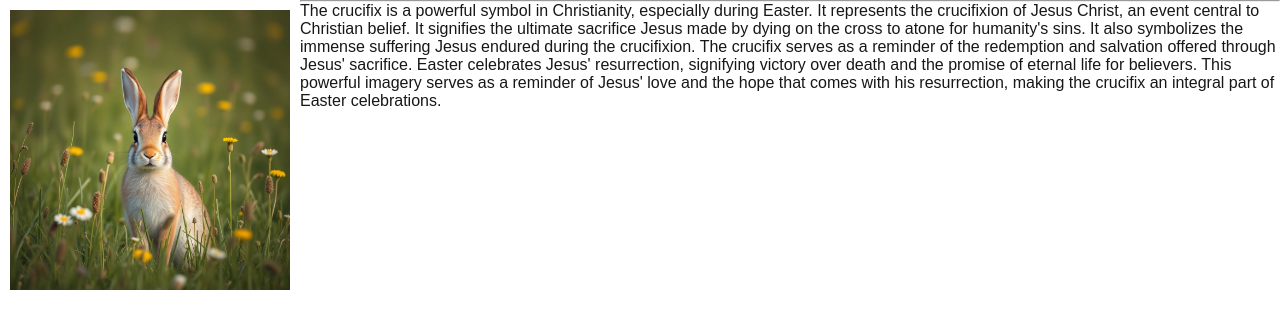
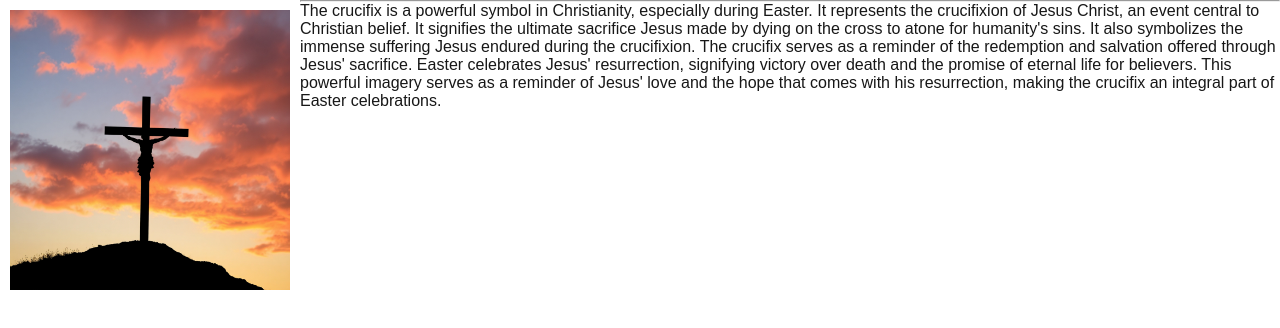
Before and after one commit to teochewthunder/easter-poem-generator, a Next.js app: page /symbols/cross in a window 1280 px wide. Shown: the top 328 px of the page. Built offline with nearby package versions, Linux system fonts and the light colour scheme.

Commit message:
Correct imges

```diff
--- a/src/app/symbols/chicks/page.js
+++ b/src/app/symbols/chicks/page.js
@@ -6,8 +6,8 @@ export default function SymbolBunny() {
     <div>
         <Image
           className={styles.symbolImage}
-          src="/symbol_bunny.jpg"
-          alt="Bunny"
+          src="/symbol_chicks.jpg"
+          alt="Chicks"
           width={300}
           height={300}
         />
--- a/src/app/symbols/cross/page.js
+++ b/src/app/symbols/cross/page.js
@@ -6,8 +6,8 @@ export default function SymbolBunny() {
     <div>
         <Image
           className={styles.symbolImage}
-          src="/symbol_bunny.jpg"
-          alt="Bunny"
+          src="/symbol_cross.jpg"
+          alt="Cross"
           width={300}
           height={300}
           align="left"
--- a/src/app/symbols/eggs/page.js
+++ b/src/app/symbols/eggs/page.js
@@ -6,8 +6,8 @@ export default function SymbolBunny() {
     <div>
         <Image
           className={styles.symbolImage}
-          src="/symbol_bunny.jpg"
-          alt="Bunny"
+          src="/symbol_eggs.jpg"
+          alt="Eggs"
           width={300}
           height={300}
           align="left"
--- a/src/app/symbols/lillies/page.js
+++ b/src/app/symbols/lillies/page.js
@@ -6,8 +6,8 @@ export default function SymbolBunny() {
     <div>
         <Image
           className={styles.symbolImage}
-          src="/symbol_bunny.jpg"
-          alt="Bunny"
+          src="/symbol_lillies.jpg"
+          alt="Lilllies"
           width={300}
           height={300}
           align="left"
```
